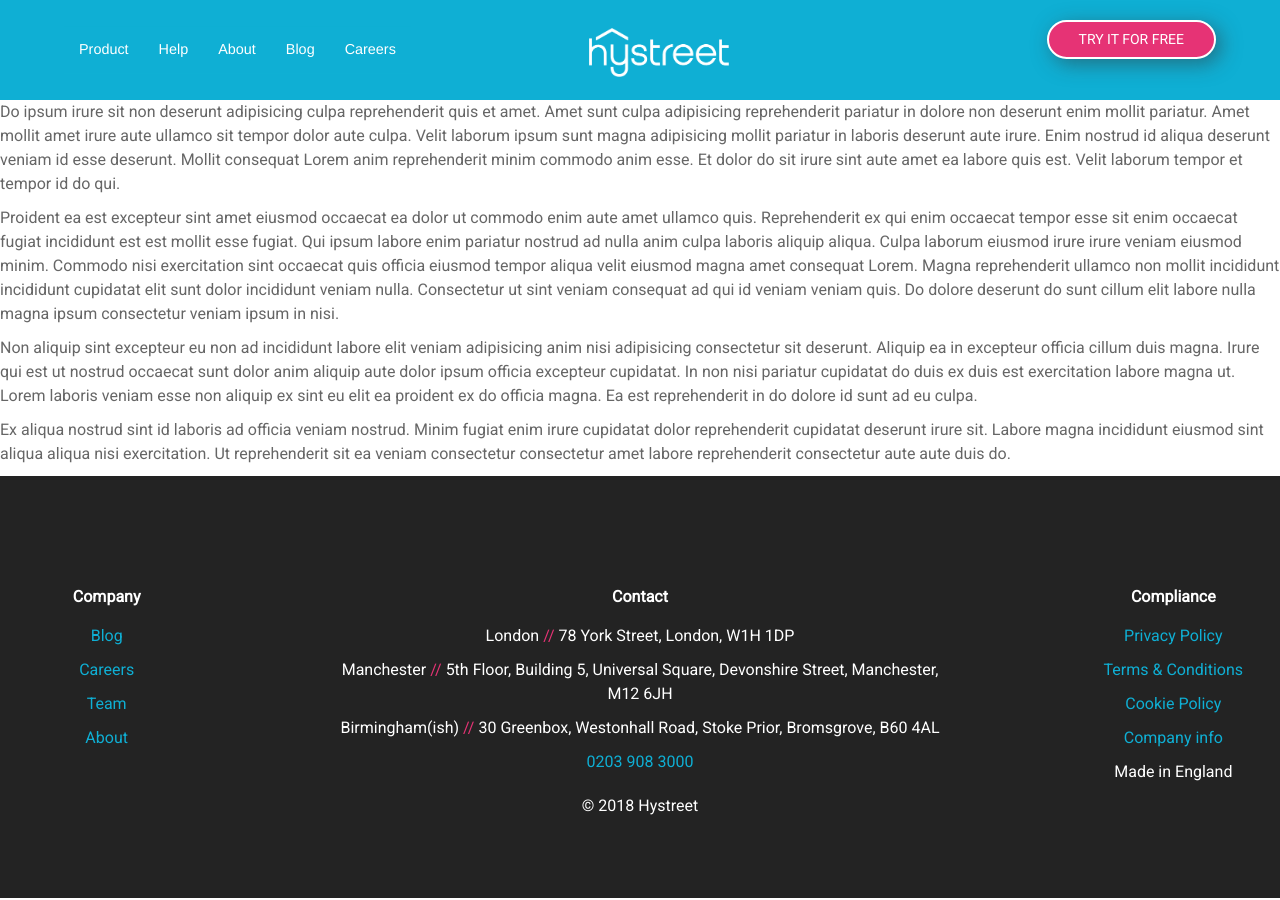
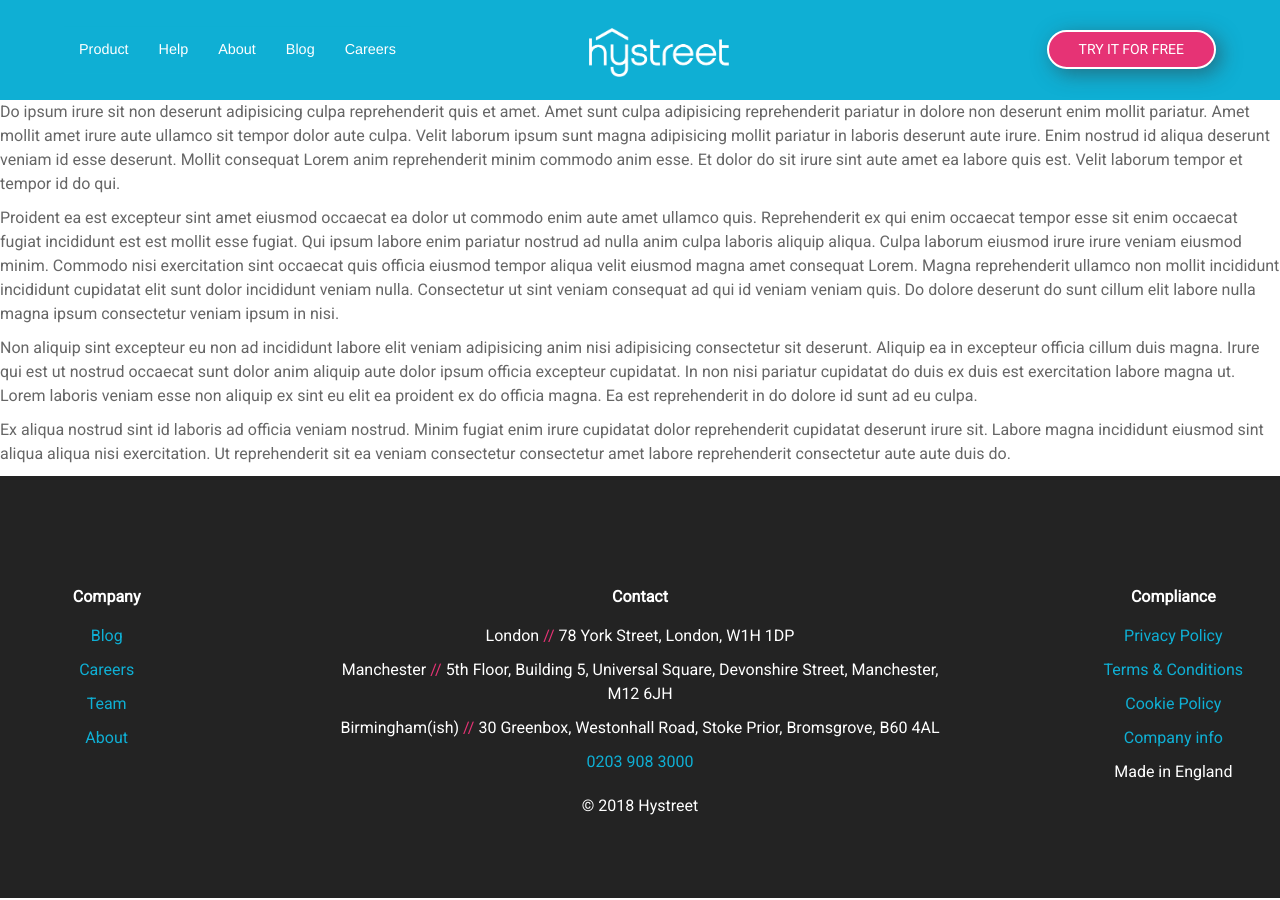
Before and after one commit to hidr/hystreet-marketing-live, a Jekyll site: the page built from demo-signup/index.html, in a window 1280 px wide. Built offline with Jekyll 4.4.1, drawn with Linux system fonts in a browser that asks for light colours; a script that is not in the unit is left out.

Commit message:
making try it for free button clickable

```diff
--- a/_layouts/default.html
+++ b/_layouts/default.html
@@ -36,8 +36,8 @@
       </section>
       <ul class='title-area'>
         <li class="floating">
-          <p>
-            <a class="button" href="/register-now/" style="top: 20px; padding-top: 7px;    padding-left: 30px;    padding-bottom: 7px;    padding-right: 30px;">Try it for free</a>
+          <p style="z-index: 1; position: relative;">
+            <a class="button" href="/register-now/" style="top: 30px; padding-top: 7px;    padding-left: 30px;    padding-bottom: 7px;    padding-right: 30px;">Try it for free</a>
           </p>
         </li>
         <li class='toggle-topbar menu-icon'>
```
